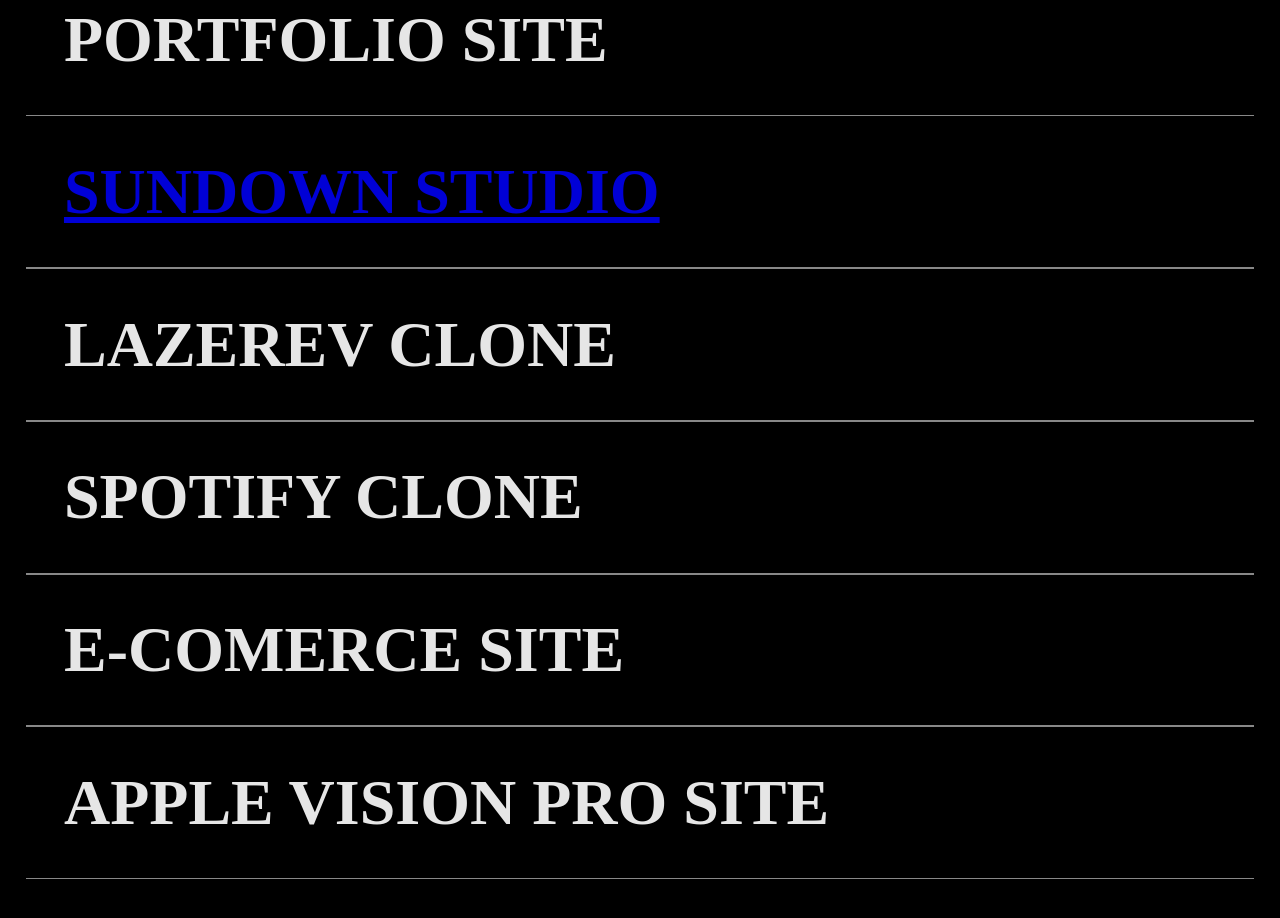
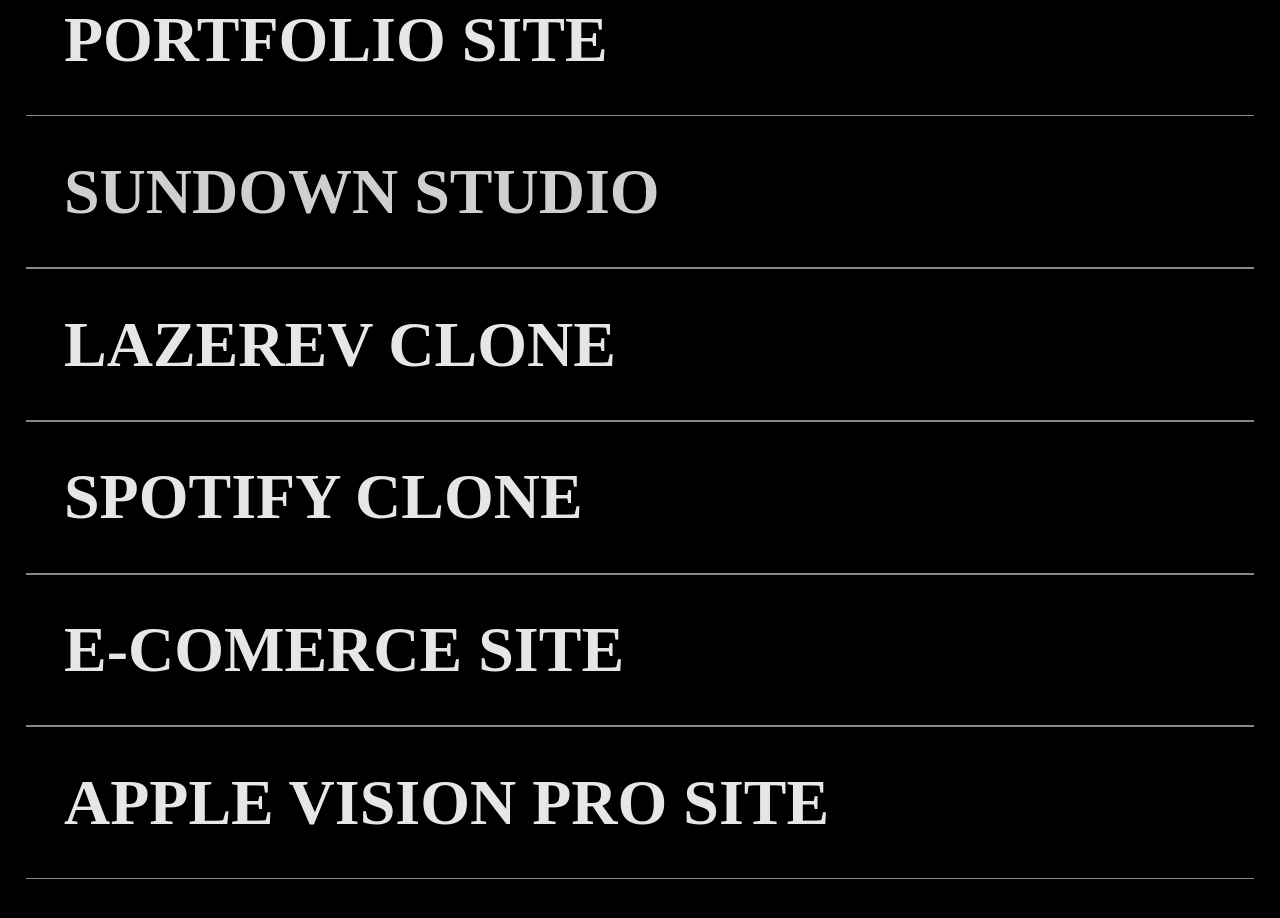
Before and after one commit to Gitforshub/Shubham-Rawat, a plain HTML site: page index.html in a window 1280 px wide. Shown: the part 2089-3007 px from the top of the page. Drawn offline with nearby package versions, Linux system fonts and the light colour scheme.

Commit message:
Update style.css

```diff
--- a/style.css
+++ b/style.css
@@ -229,6 +229,13 @@ body.active { overflow: hidden; }
     opacity: .9;
 }
 
+.elem h1 a {
+    text-decoration: none;
+    color: #fff;
+    opacity: .9;
+}
+
+
 .elemlast {
     border-bottom: 1px solid #888;
 }
```
